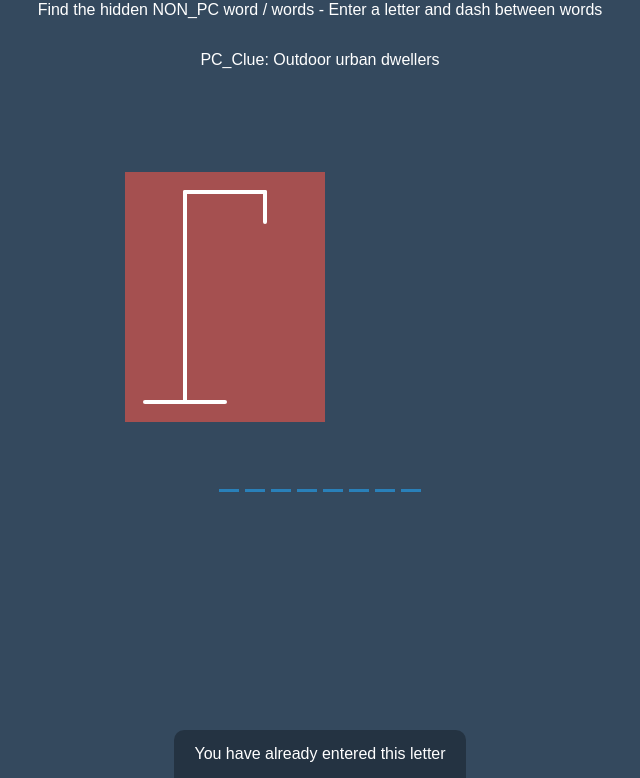
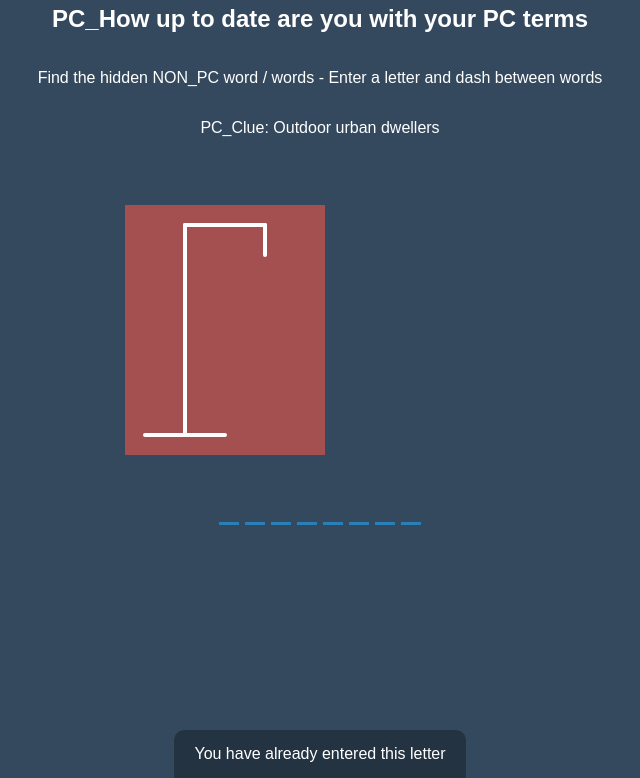
Before and after one commit to LucidDream-J/hangmanWsite, a plain HTML site: page index.html in a window 1280 px wide. Shown: the part 72-850 px from the top of the page, without its empty margins (320-960 px from the left). Drawn offline with Linux system fonts and the light colour scheme.

Commit message:
word updated

```diff
--- a/index.html
+++ b/index.html
@@ -11,6 +11,7 @@
 
 <body>
   <h1>PC_Hangman</h1>
+  <h2>PC_How up to date are you with your PC terms</h2>
   <p>Find the hidden NON_PC word / words - Enter a letter and dash between words</p>
   <p id="pc-clue"></p>
   <div class="game-container">
```
